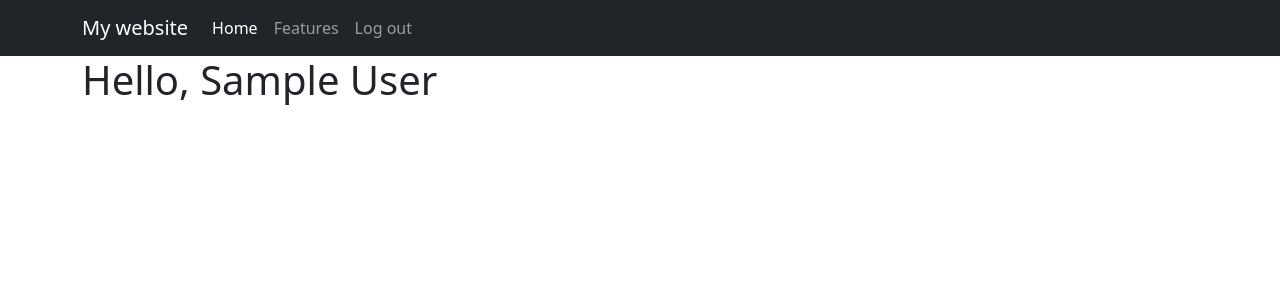
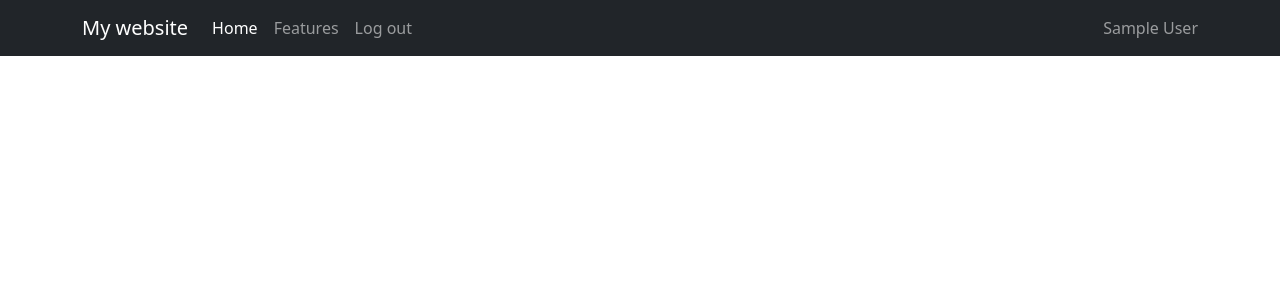
Before and after one commit to Banence/Testlogin_mac, a PHP site: page /Testlogin_mac/index.php in a window 1280 px wide. Shown: the top 300 px of the page. Run offline with PHP 8.4, Linux system fonts and the light colour scheme; the visitor is signed in with stand-in values (Sample User, id 1); tables that the repository leaves empty or names only in its code hold one stand-in row (values such as "Sample post").

Commit message:
Added a little change to when a user is logged out of the site and to where to display the name of the user in the navbar

```diff
--- a/TestWebsite/index.php
+++ b/TestWebsite/index.php
@@ -43,18 +43,15 @@ if (isset($_SESSION["user_id"])) {
           <?php endif; ?>
         </li>
       </ul>
+      <?php if(isset($_SESSION["user_id"])) : ?>
+        <span class="navbar-text">
+          <?php echo $user["name"] ?>
+        </span>
+      <?php endif; ?>
     </div>
   </div>
 </nav>
 
-<div class="container">
-  <?php if(isset($_SESSION["user_id"])) : ?>
-    <h1>Hello, <?php echo $user["name"] ?></h1>
-  <?php else : ?>
-    <h1>You are not logged in</h1>
-  <?php endif; ?>
-</div>
-
 <script src="https://cdn.jsdelivr.net/npm/bootstrap@5.0.2/dist/js/bootstrap.bundle.min.js" integrity="sha384-MrcW6ZMFYlzcLA8Nl+NtUVF0sA7MsXsP1UyJoMp4YLEuNSfAP+JcXn/tWtIaxVXM" crossorigin="anonymous"></script>
 </body>
 </html>
--- a/TestWebsite/logout.php
+++ b/TestWebsite/logout.php
@@ -4,5 +4,5 @@ session_start();
 
 session_destroy();
 
-header("Location: login.php");
+header("Location: index.php");
 exit;
```
